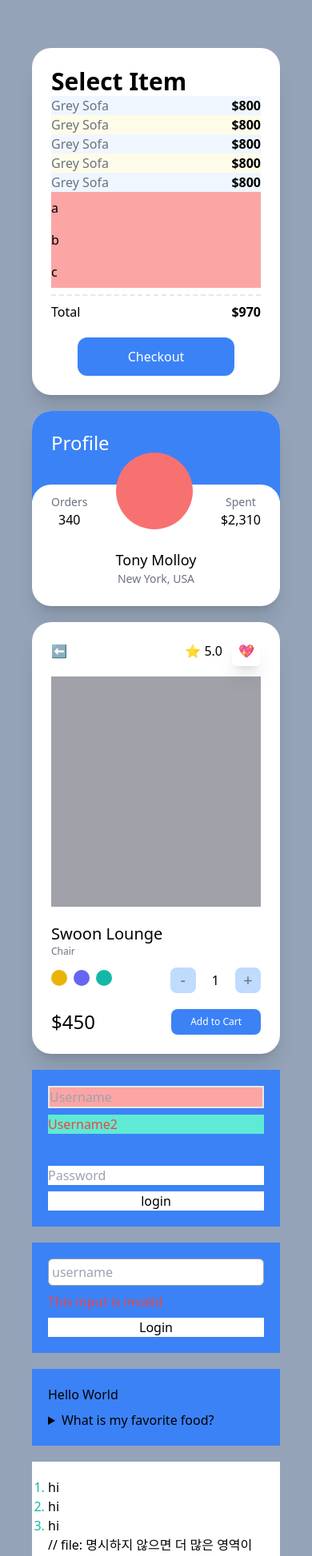
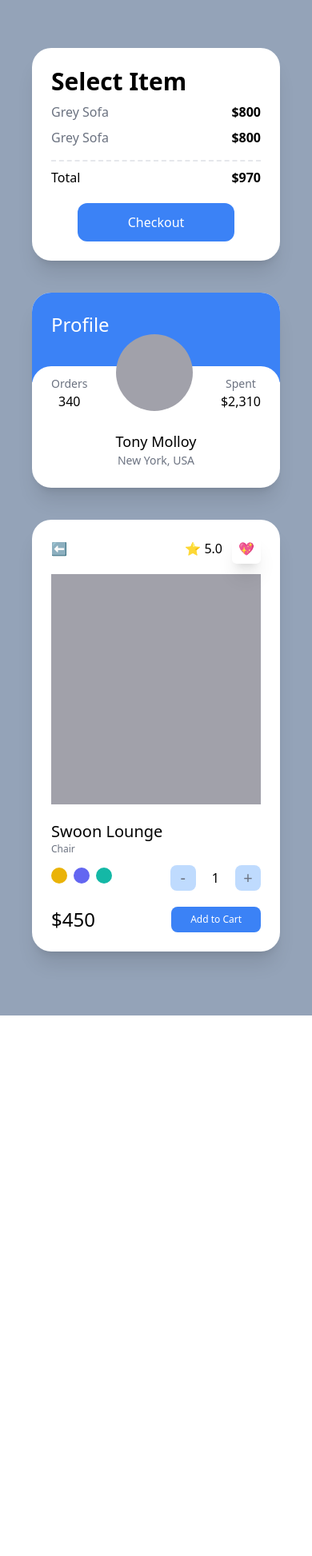
Before and after one commit to parixscm/tailwindcss_personal, a React (Create React App) app: page / in a window 390 px wide. Shown: the part 20-1966 px from the top of the page at 80% size. After the commit the page ends 1290 px from the top, so only its background shows below. Built offline with nearby package versions, Linux system fonts and the light colour scheme.

Commit message:
Add responsive modifiers to Receipt, Profile, ItemDetail component

```diff
--- a/src/App.js
+++ b/src/App.js
@@ -1,24 +1,18 @@
 function App() {
   return (
-    <div className="bg-slate-400 py-20 px-10 flex flex-col space-y-5 min-h-screen">
-      <div className="bg-white p-6 rounded-3xl shadow-xl">
+    <div className="bg-slate-400 laptop:place-content-center py-20 px-10 grid gap-10 tablet:grid-cols-2 laptop:grid-cols-3 min-h-screen">
+      <div className="flex flex-col justify-between bg-white tablet:bg-teal-400 laptop:bg-yellow-400 p-6 rounded-3xl shadow-xl">
         <span className="font-semibold text-3xl">Select Item</span>
         <ul>
-          {[1, 2, 3, 4, 5].map((i) => (
-            <div
-              key={i}
-              className="flex justify-between odd:bg-blue-50 even:bg-yellow-50"
-            >
-              <span className="text-gray-500">Grey Sofa</span>
-              <span className="font-semibold">$800</span>
-            </div>
-          ))}
+          <div className="flex justify-between my-2">
+            <span className="text-gray-500">Grey Sofa</span>
+            <span className="font-semibold">$800</span>
+          </div>
+          <div className="flex justify-between my-2">
+            <span className="text-gray-500">Grey Sofa</span>
+            <span className="font-semibold">$800</span>
+          </div>
         </ul>
-        {["a", "b", "c", ""].map((c, i) => (
-          <li className="list-none bg-red-300 py-2 empty:hidden" key={i}>
-            {c}
-          </li>
-        ))}
         <div className="flex justify-between mt-2 pt-2 border-t-2 border-dashed">
           <span>Total</span>
           <span className="font-semibold">$970</span>
@@ -29,7 +23,7 @@ function App() {
       </div>
 
       <div className="bg-white rounded-3xl shadow-xl overflow-hidden group">
-        <div className="bg-blue-500 p-6 pb-14">
+        <div className="bg-blue-500 p-6 pb-14 laptop:pb-48">
           <span className="text-white text-2xl">Profile</span>
         </div>
 
@@ -39,7 +33,7 @@ function App() {
               <span className="text-sm text-gray-500">Orders</span>
               <span className="font-medium">340</span>
             </div>
-            <div className="w-24 h-24 bg-red-400 rounded-full group-hover:bg-yellow-300 transition-colors" />
+            <div className="w-24 h-24 bg-zinc-400 rounded-full group-hover:bg-yellow-300 transition-colors" />
             <div className="flex flex-col items-center">
               <span className="text-sm text-gray-500">Spent</span>
               <span className="font-medium">$2,310</span>
@@ -52,7 +46,7 @@ function App() {
         </div>
       </div>
 
-      <div className="bg-white p-6 rounded-3xl shadow-xl">
+      <div className="bg-white p-6 rounded-3xl shadow-xl tablet:col-span-2 laptop:col-span-1">
         <div className="mb-5 flex justify-between items-center">
           <span>⬅️</span>
           <div className="space-x-3">
@@ -90,80 +84,6 @@ function App() {
           </div>
         </div>
       </div>
-
-      <form className="flex flex-col space-y-2 bg-blue-500 p-5 focus-within:bg-blue-200">
-        <input
-          type="text"
-          required
-          // invalid
-          placeholder="Username"
-          className="required:border-2 border-white-500 invalid:bg-red-300 valid:bg-teal-300"
-        />
-        <input
-          type="text"
-          required
-          placeholder="Username2"
-          className="placeholder-shown:bg-teal-300 placeholder:text-red-500"
-        />
-        <input
-          type="text"
-          disabled
-          placeholder="Username3"
-          className="disabled:opacity-0"
-        />
-        <input type="password" required placeholder="Password" />
-        <input type="submit" value="login" className="bg-white" />
-      </form>
-
-      <form className="flex flex-col p-5 space-y-2 bg-blue-500">
-        <input
-          type="text"
-          required
-          placeholder="username"
-          className="border p-1 border-gray-400 rounded-md peer"
-        />
-        <span className="hidden peer-invalid:block peer-invalid:text-red-500">
-          This input is invalid
-        </span>
-        <span className="hidden peer-valid:block peer-valid:text-teal-500">
-          Awesome!
-        </span>
-        <span className="hidden peer-hover:block peer-hover:text-amber-500">
-          Sleep!
-        </span>
-        <input type="submit" value="Login" className="bg-white" />
-      </form>
-
-      <div className="flex flex-col space-y-2 p-5 bg-blue-500">
-        <span className="selection:bg-indigo-500 selection:text-white">
-          Hello World
-        </span>
-        <details className="select-none open:text-white open:bg-indigo-400">
-          <summary className="cursor-pointer">
-            What is my favorite food?
-          </summary>
-          <span>김치</span>
-        </details>
-      </div>
-
-      <div className="flex flex-col space-y-2 p-5 bg-white">
-        <ul className="list-decimal marker:text-teal-500">
-          <li>hi</li>
-          <li>hi</li>
-          <li>hi</li>
-        </ul>
-        // file: 명시하지 않으면 더 많은 영역이 칠해진다.
-        <input
-          type="file"
-          className="file:transition-colors file:cursor-pointer file:hover:text-white file:hover:bg-blue-500 file:border-0 file:rounded-xl file:px-5 file:text-blue-500"
-        />
-      </div>
-
-      <div className="flex flex-col space-y-2 p-5 bg-white">
-        <p className="first-letter:text-7xl first-letter:hover:text-indigo-400">
-          Hello Everyone!
-        </p>
-      </div>
     </div>
   );
 }
--- a/tailwind.config.js
+++ b/tailwind.config.js
@@ -3,6 +3,10 @@ module.exports = {
   content: ["./src/*.js"],
   theme: {
     extend: {},
+    screens: {
+      tablet: "768px",
+      laptop: "1024px",
+    },
   },
   plugins: [],
 };
```
